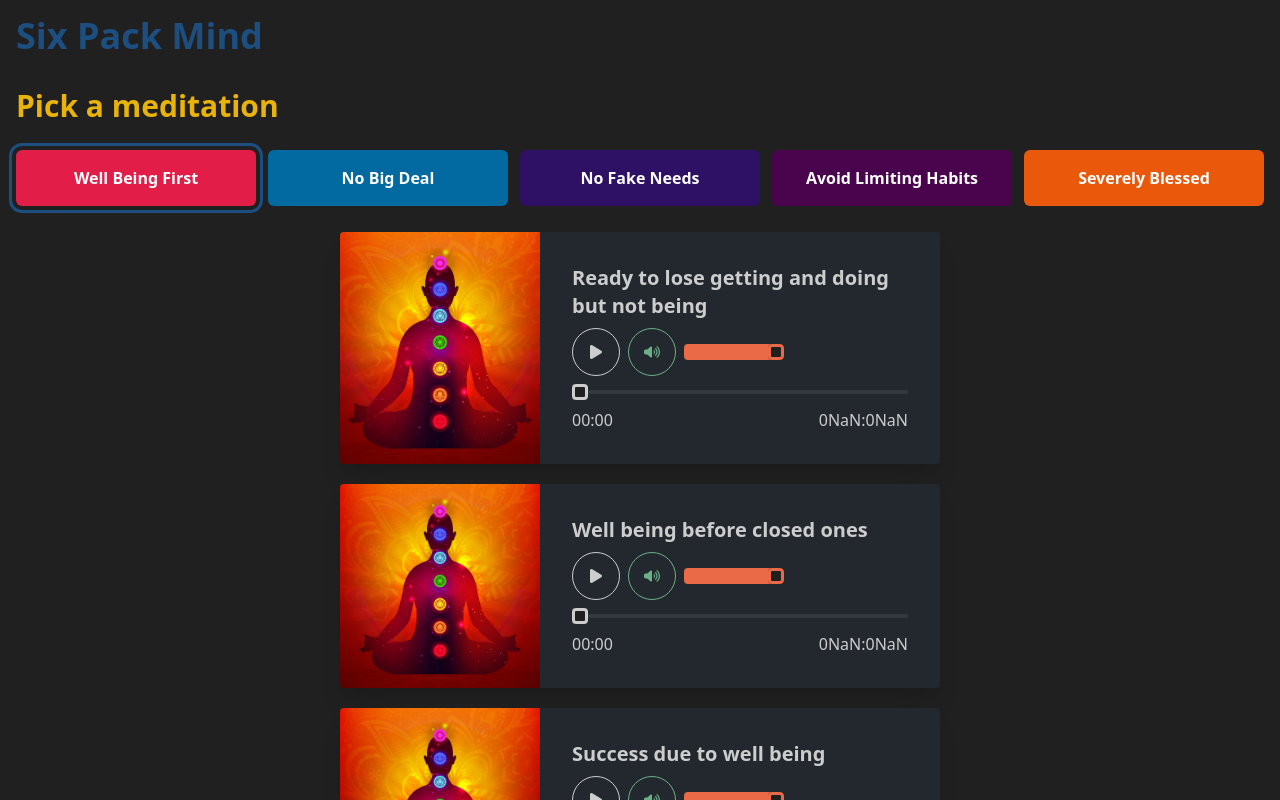
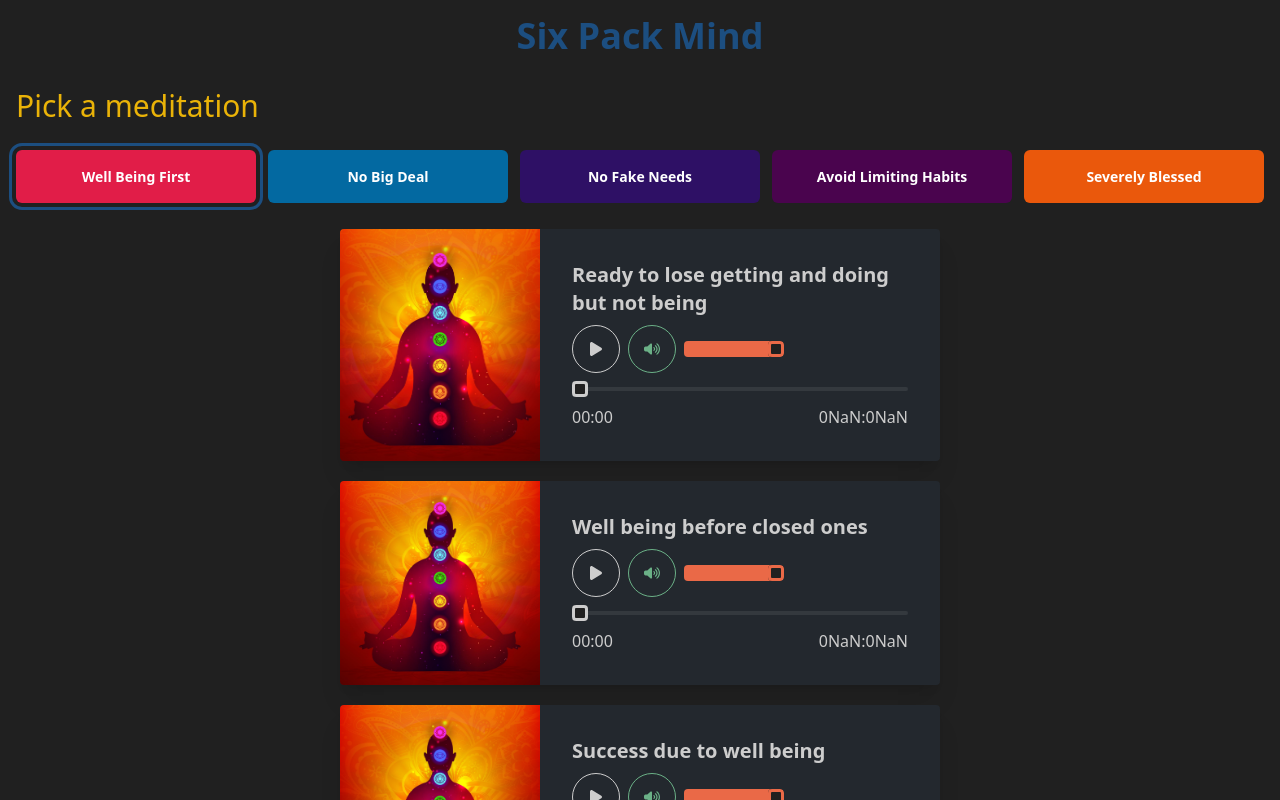
Before and after one commit to Vignesh-Mariappan/six-pack-mind, a React (Vite) app: page / in a window 1280 px wide. Shown: the top 800 px of the page. Built offline with nearby package versions, Linux system fonts and the light colour scheme.

Commit message:
css code changes

```diff
--- a/src/components/HomePage.jsx
+++ b/src/components/HomePage.jsx
@@ -4,7 +4,7 @@ import PickYourMeditation from './PickYourMeditation'
 const HomePage = () => {
   return (
     <div className='w-full max-w-[1440px] mx-auto px-4'>
-      <h1 className="text-4xl font-bold py-4 text-primary">
+      <h1 className="text-3xl font-normal md:text-4xl md:font-semibold py-4 text-primary text-center">
         Six Pack Mind
       </h1>
 
--- a/src/components/PickYourMeditation.jsx
+++ b/src/components/PickYourMeditation.jsx
@@ -4,7 +4,7 @@ import { AUDIOS } from "../assets/audios";
 
 const PickYourMeditation = () => {
   const [ selectedMeditation, setSelectedMeditation ] = useState(1);
-  const meditationTypeClasses = `p-4 sm:basis-1/3 lg:basis-0 text-center font-black flex-1 text-[16px] text-white rounded-md cursor-pointer`;
+  const meditationTypeClasses = `p-4 text-center font-semibold text-[14px] md:text-[14px] md:font-bold text-white rounded-md cursor-pointer`;
   const outlineClasses = `outline outline-primary outline-3 outline-offset-4`;
   const [ selectedMeditationAudios, setSelectedMeditationAudios ] = useState(AUDIOS["Well Being First"]);
   const [ currentPlayingAudioId, setCurrentPlayingAudioId ] = useState(null);
@@ -40,13 +40,13 @@ const PickYourMeditation = () => {
 
   return (
     <div className="w-full flex flex-col gap-2.5">
-        <h2 className="text-3xl font-black text-[#eab308] my-4">Pick a meditation</h2>
-        <div className="flex flex-col justify-center gap-3 items-stretch sm:flex-row text-nowrap flex-wrap" onClick={meditationTypeClickHandler}>
+        <h2 className="text-3xl font-normal text-[#eab308] my-4">Pick a meditation</h2>
+        <div className="grid grid-cols-2 lg:grid-cols-5 justify-center gap-3 items-stretch sm:min-w-[200px] text-nowrap" onClick={meditationTypeClickHandler}>
           <div className={`${meditationTypeClasses} ${ selectedMeditation === 1 && outlineClasses } bg-[#e11d48]`}>Well Being First</div>
           <div className={`${meditationTypeClasses} ${ selectedMeditation === 2 && outlineClasses } bg-[#0369a1]`}>No Big Deal</div>
           <div className={`${meditationTypeClasses} ${ selectedMeditation === 3 && outlineClasses } bg-[#2e1065]`}>No Fake Needs</div>
           <div className={`${meditationTypeClasses} ${ selectedMeditation === 4 && outlineClasses } bg-[#4a044e]`}>Avoid Limiting Habits</div>
-          <div className={`${meditationTypeClasses} ${ selectedMeditation === 5 && outlineClasses } bg-[#ea580c]`} /* className="p-4 text-white font-black flex-1 outline outline-primary outline-3 outline-offset-4 text-[16px]  rounded-md bg-[#ea580c] cursor-pointer" */>Severely Blessed</div>
+          <div className={`${meditationTypeClasses} ${ selectedMeditation === 5 && outlineClasses } col-span-2 md:col-span-1 bg-[#ea580c]`} /* className="p-4 text-white font-black flex-1 outline outline-primary outline-3 outline-offset-4 text-[16px]  rounded-md bg-[#ea580c] cursor-pointer" */>Severely Blessed</div>
         </div>
 
         <div className="flex flex-col items-center gap-5 my-4">
```
